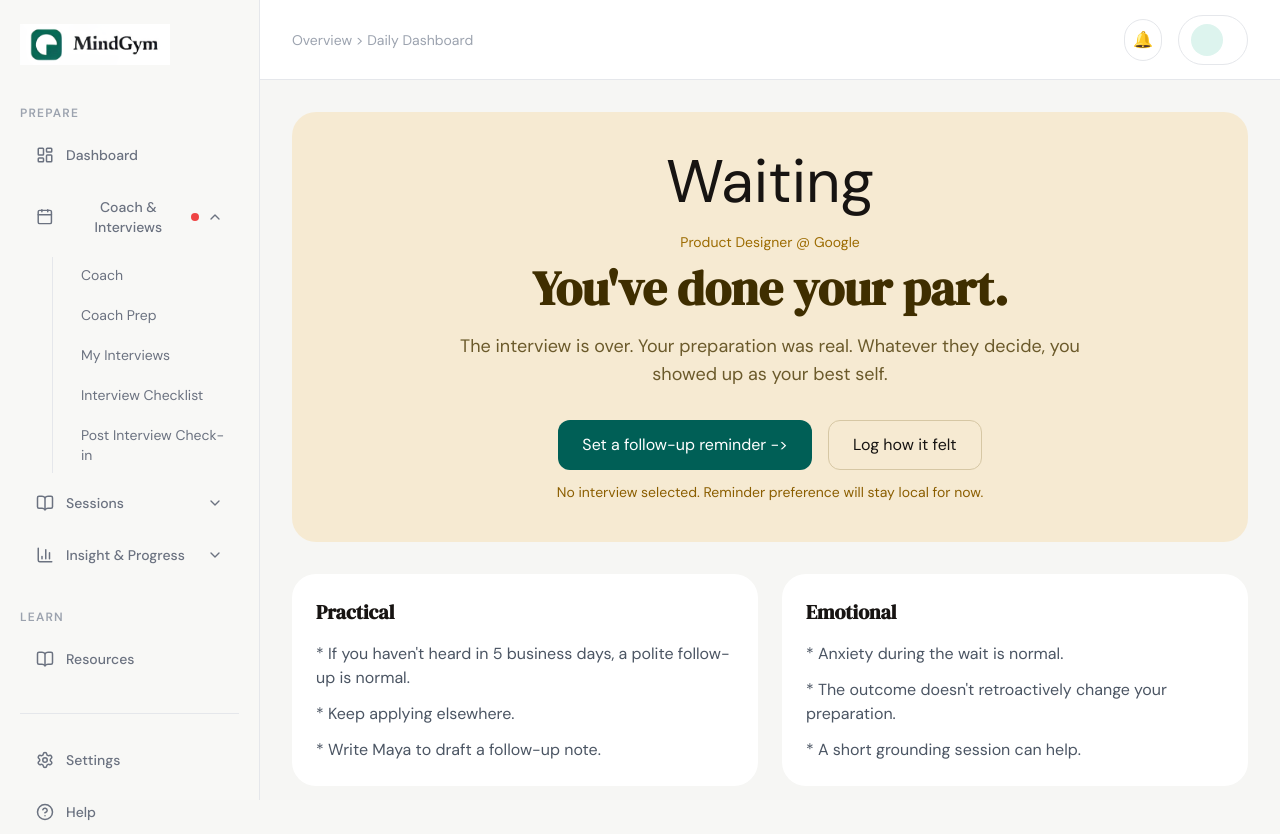
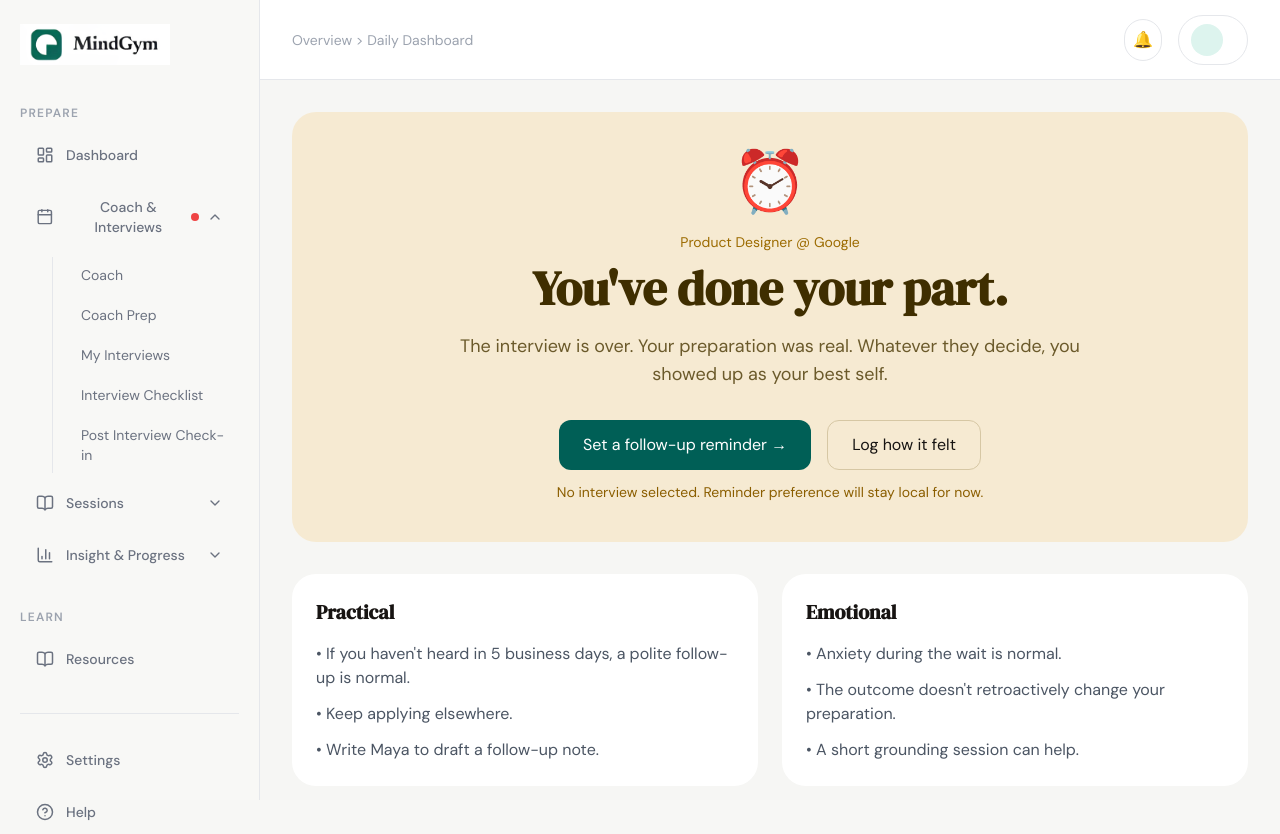
Before and after one commit to MindGym-1-0/mindgym-client, a Next.js app: page /coach/interview-checkin/awaiting-response in a window 1280 px wide. Built offline with nearby package versions, Linux system fonts and the light colour scheme; no server answers.

Commit message:
fix(checkin): restore awaiting page review UI

```diff
--- a/src/app/(main)/coach/interview-checkin/awaiting-response/page.tsx
+++ b/src/app/(main)/coach/interview-checkin/awaiting-response/page.tsx
@@ -30,7 +30,7 @@ export default function AwaitingResponsePage() {
   return (
     <div className="mx-auto max-w-5xl space-y-8">
       <div className="rounded-3xl bg-[#F6EAD2] p-10 text-center">
-        <div className="mb-5 text-6xl">Waiting</div>
+        <div className="mb-5 text-6xl">⏰</div>
 
         <p className="mb-3 text-sm text-[#9C6B00]">
           Product Designer @ Google
@@ -52,7 +52,7 @@ export default function AwaitingResponsePage() {
             disabled={!selectedFollowUp}
             className="rounded-xl bg-[#005F56] px-6 py-3 text-white disabled:cursor-not-allowed disabled:opacity-60"
           >
-            Set a follow-up reminder -&gt;
+            Set a follow-up reminder →
           </button>
 
           <button type="button" className="rounded-xl border border-[#D6C7A4] px-6 py-3">
@@ -78,9 +78,9 @@ export default function AwaitingResponsePage() {
           </h2>
 
           <ul className="space-y-3 text-[#4B5563]">
-            <li>* If you haven't heard in 5 business days, a polite follow-up is normal.</li>
-            <li>* Keep applying elsewhere.</li>
-            <li>* Write Maya to draft a follow-up note.</li>
+            <li>• If you haven't heard in 5 business days, a polite follow-up is normal.</li>
+            <li>• Keep applying elsewhere.</li>
+            <li>• Write Maya to draft a follow-up note.</li>
           </ul>
         </div>
 
@@ -90,9 +90,9 @@ export default function AwaitingResponsePage() {
           </h2>
 
           <ul className="space-y-3 text-[#4B5563]">
-            <li>* Anxiety during the wait is normal.</li>
-            <li>* The outcome doesn't retroactively change your preparation.</li>
-            <li>* A short grounding session can help.</li>
+            <li>• Anxiety during the wait is normal.</li>
+            <li>• The outcome doesn't retroactively change your preparation.</li>
+            <li>• A short grounding session can help.</li>
           </ul>
         </div>
       </div>
```
